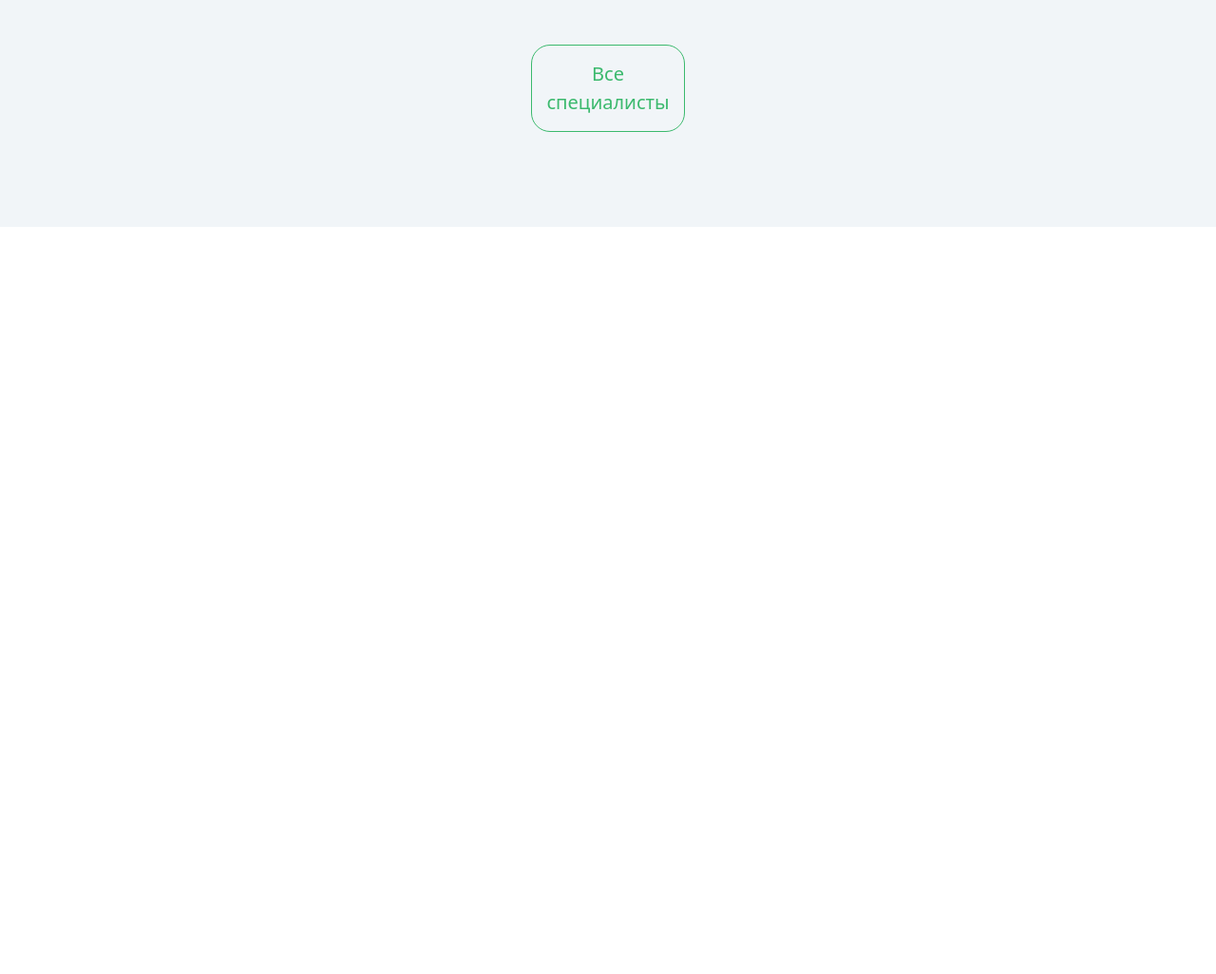
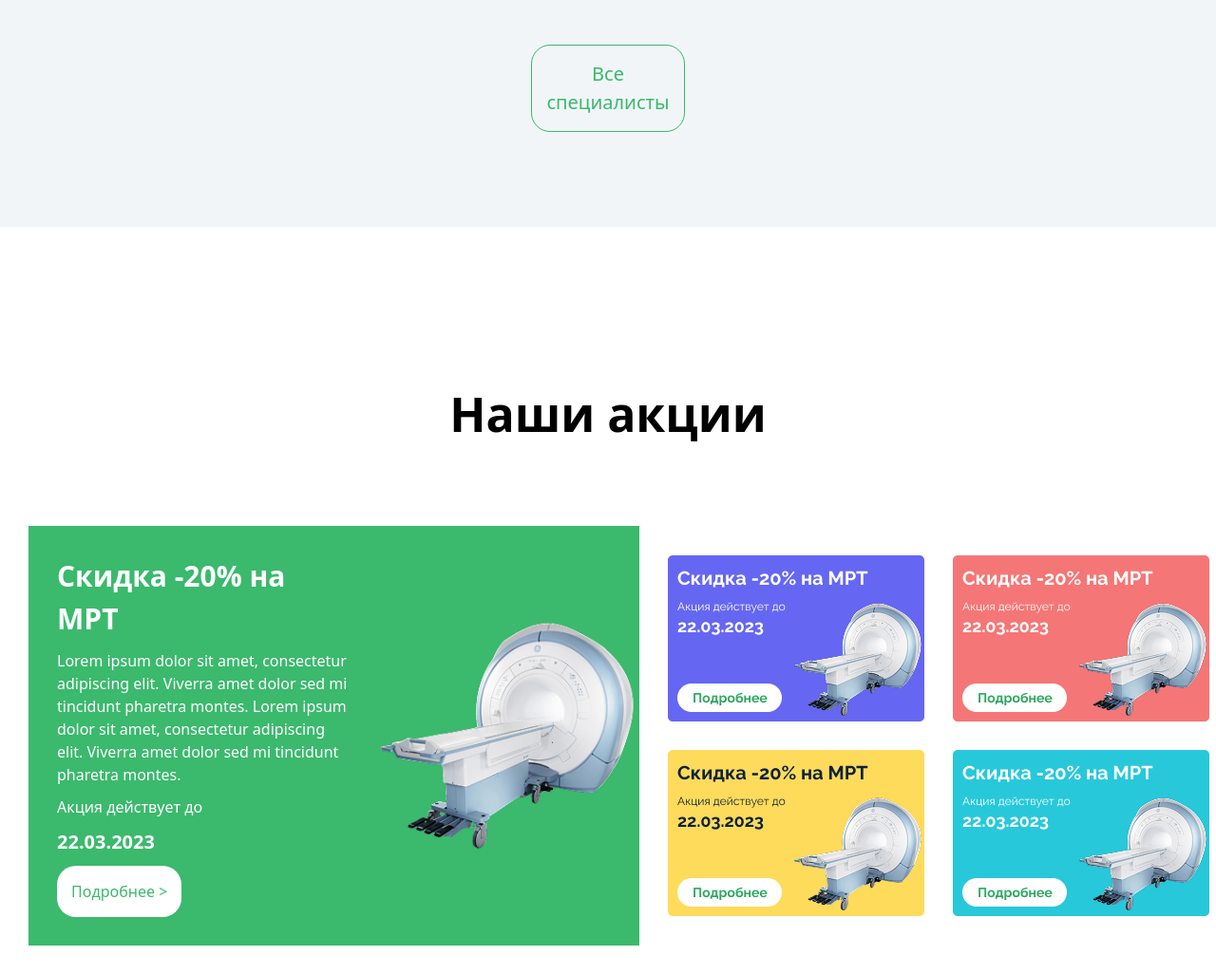
Before and after one commit to solopolo972-design/My-third-homework-in-git, a website: page src/index.html in a window 1280 px wide. Shown: the part 3394-4420 px from the top of the page at 95% size. Before the commit the page ends 3633 px from the top, so only its background shows below. Drawn offline with nearby package versions, Linux system fonts and the light colour scheme; files that its build step writes are made by us from their sources.

Commit message:
section 6 is ready

```diff
--- a/src/index.html
+++ b/src/index.html
@@ -110,5 +110,35 @@
        </div>
     </div>
 
+    <div class="mt-[100px] p-[30px]">
+        <div class="text-center mb-[50px] p-[30px]">
+            <h1 class="text-[50px] font-bold">Наши акции</h1>
+        </div>
+     <div class="flex gap-[30px] justify-center items-center">
+        <div class="flex items-center bg-[#3BB96D] w-[670px]">
+            <div class="text-[white] w-[60%] p-[30px]">
+                <h1 class="text-[30px] font-bold mb-[10px]">Скидка -20% на МРТ</h1>
+                <p class="mb-[10px]">Lorem ipsum dolor sit amet, consectetur adipiscing elit. Viverra amet dolor sed mi tincidunt pharetra montes. Lorem ipsum dolor sit amet, consectetur adipiscing elit. Viverra amet dolor sed mi tincidunt pharetra montes.</p>
+                <p class="mb-[10px]">Акция действует до </p>
+                <p class="text-[20px] font-bold mb-[10px]">22.03.2023</p>
+                <button class="text-[#3BB96D] p-[15px] rounded-[20px] bg-[white]">Подробнее ></button>
+            </div>
+            <div>
+                <img src="./image 4.png" alt="">
+            </div>
+        </div>
+        <div>
+        <div class="flex gap-[30px] mb-[30px]">
+            <img src="./Group 1870.png" alt="">
+            <img src="./Group 1871.png" alt="">
+        </div>
+        <div class="flex gap-[30px] mt-[30px]">
+            <img src="./Group 1872.png" alt="">
+            <img src="./Group 1873.png" alt="">
+        </div>
+        </div>
+     </div>
+    </div>
+
 </body>
 </html>
```
Also changed, not shown: src/Group 1870.png (added), src/Group 1871.png (added), src/Group 1872.png (added), src/Group 1873.png (added), src/image 4.png (added).
